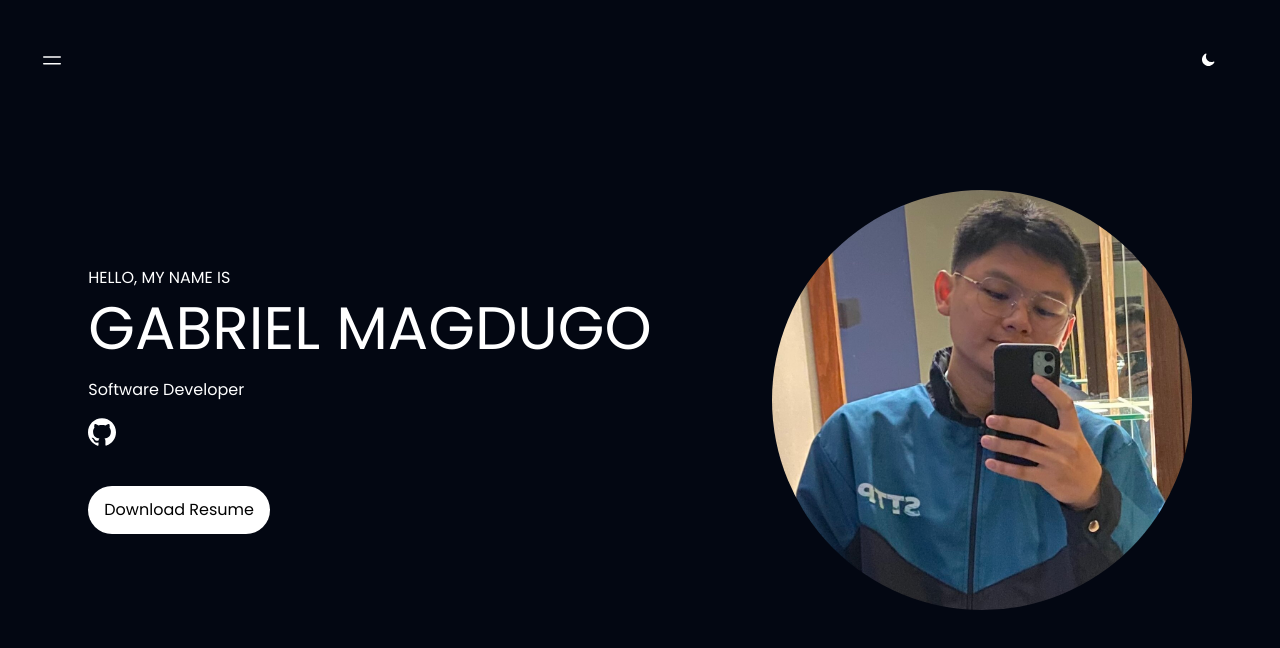
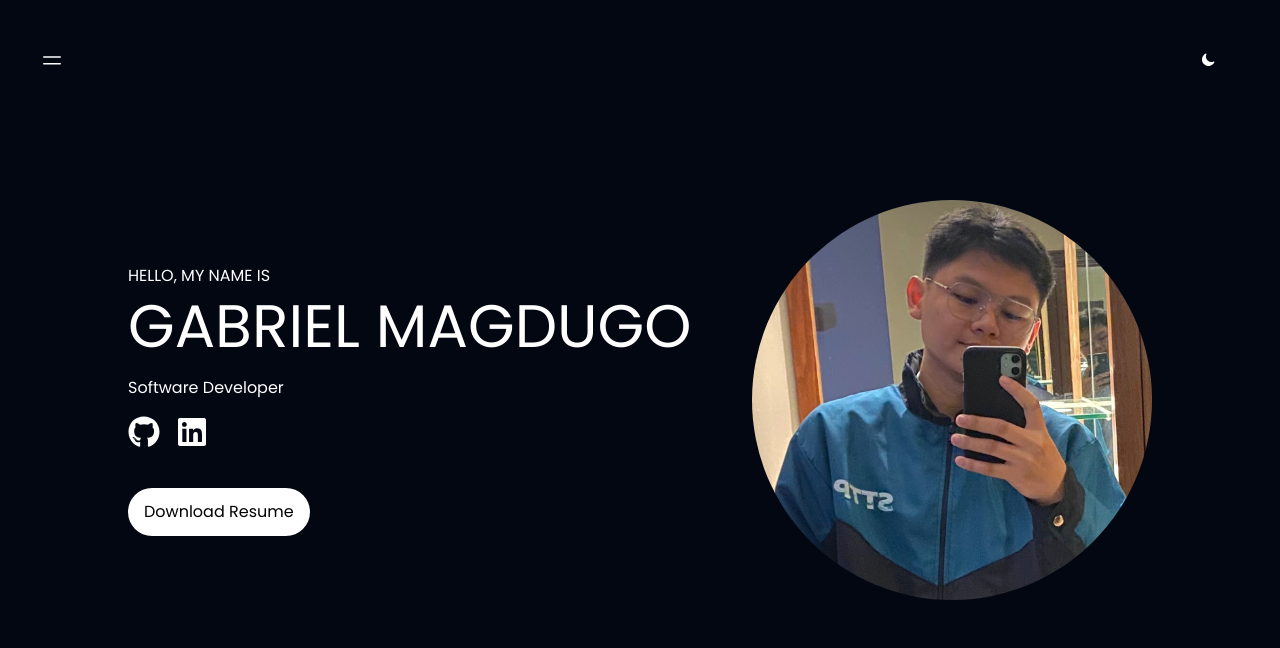
Before and after one commit to TBNRjaborel/my-website-porfolio, a Next.js app: page / in a window 1280 px wide. Shown: the top 648 px of the page. Built offline with nearby package versions, Linux system fonts and the light colour scheme.

Commit message:
finished linking socmeds

```diff
--- a/src/components/landing_page.js
+++ b/src/components/landing_page.js
@@ -1,4 +1,5 @@
 import { poppins } from "@/utils/fonts";
+import { FaGithub, FaLinkedin } from "react-icons/fa";
 import Image from "next/image";
 
 function LandingPage() {
@@ -14,37 +15,36 @@ function LandingPage() {
                     <path d="M14.438 10.148c.19-.425-.321-.787-.748-.601A5.5 5.5 0 0 1 6.453 2.31c.186-.427-.176-.938-.6-.748a6.501 6.501 0 1 0 8.585 8.586Z" />
                 </svg>
             </div>
-
-            <div className={`${poppins.className} flex flex-col justify-center items-center h-screen px-20`}>
-                <div className="flex items-center justify-between">
-                    <div>
+            <div className={`${poppins.className} flex flex-col justify-center items-center h-screen px-4`}>
+                <div className="flex items-center justify-between w-full max-w-screen-lg mx-auto">
+                    <div className="flex flex-col">
                         <h1>HELLO, MY NAME IS</h1>
                         <h1 className="text-6xl mt-2">GABRIEL MAGDUGO</h1>
                         <p className="mt-5">Software Developer</p>
-                        <svg role="img" viewBox="0 0 24 24" xmlns="http://www.w3.org/2000/svg" className="size-7 mt-4" fill="white">
-                            <title>GitHub</title>
-                            <path d="M12 .297c-6.63 0-12 5.373-12 12 0 5.303 3.438 9.8 8.205 11.385.6.113.82-.258.82-.577 0-.285-.01-1.04-.015-2.04-3.338.724-4.042-1.61-4.042-1.61C4.422 18.07 3.633 17.7 3.633 17.7c-1.087-.744.084-.729.084-.729 1.205.084 1.838 1.236 1.838 1.236 1.07 1.835 2.809 1.305 3.495.998.108-.776.417-1.305.76-1.605-2.665-.3-5.466-1.332-5.466-5.93 0-1.31.465-2.38 1.235-3.22-.135-.303-.54-1.523.105-3.176 0 0 1.005-.322 3.3 1.23.96-.267 1.98-.399 3-.405 1.02.006 2.04.138 3 .405 2.28-1.552 3.285-1.23 3.285-1.23.645 1.653.24 2.873.12 3.176.765.84 1.23 1.91 1.23 3.22 0 4.61-2.805 5.625-5.475 5.92.42.36.81 1.096.81 2.22 0 1.606-.015 2.896-.015 3.286 0 .315.21.69.825.57C20.565 22.092 24 17.592 24 12.297c0-6.627-5.373-12-12-12"/>
-                        </svg>
-                        <a href="/MAGDUGO_RESUME_2025.pdf" target="_blank" rel="noopener noreferrer"
-                        >
-                            <button className="mt-10 bg-white text-black rounded-full px-4 py-3 hover:scale-105 transition-transform duration-200 cursor-pointer"> Download Resume</button>
+                        <div className="flex gap-4 mt-4">
+                            <a href="https://github.com/TBNRjaborel" target="_blank" rel="noopener noreferrer">
+                            <FaGithub className="w-8 h-8" />
+                            </a>
+                            <a href="https://www.linkedin.com/in/gabriel-magdugo-762453215/" target="_blank" rel="noopener noreferrer">
+                            <FaLinkedin className="w-8 h-8" />
+                            </a>
+                        </div>
+                        <a href="/MAGDUGO_RESUME_2025.pdf" target="_blank" rel="noopener noreferrer">
+                            <button className="mt-10 bg-white text-black rounded-full px-4 py-3 hover:scale-105 transition-transform duration-200 cursor-pointer">
+                            Download Resume
+                            </button>
                         </a>
                     </div>
-                    <div className="relative w-105 h-105 flex items-center justify-center ml-30">
+                    <div className="w-100 h-100 relative ml-10">
                         <Image
                             src="/images/my-photo.jpg"
                             alt="My photo"
                             layout="fill"
-                            className="rounded-full transition-transform duration-200 hover:scale-105"
-
+                            className="rounded-full object-cover hover:scale-105 transition-transform duration-200"
                         />
                     </div>
                 </div>
-
-
             </div>
-
-
         </div>
     );
 }
```
